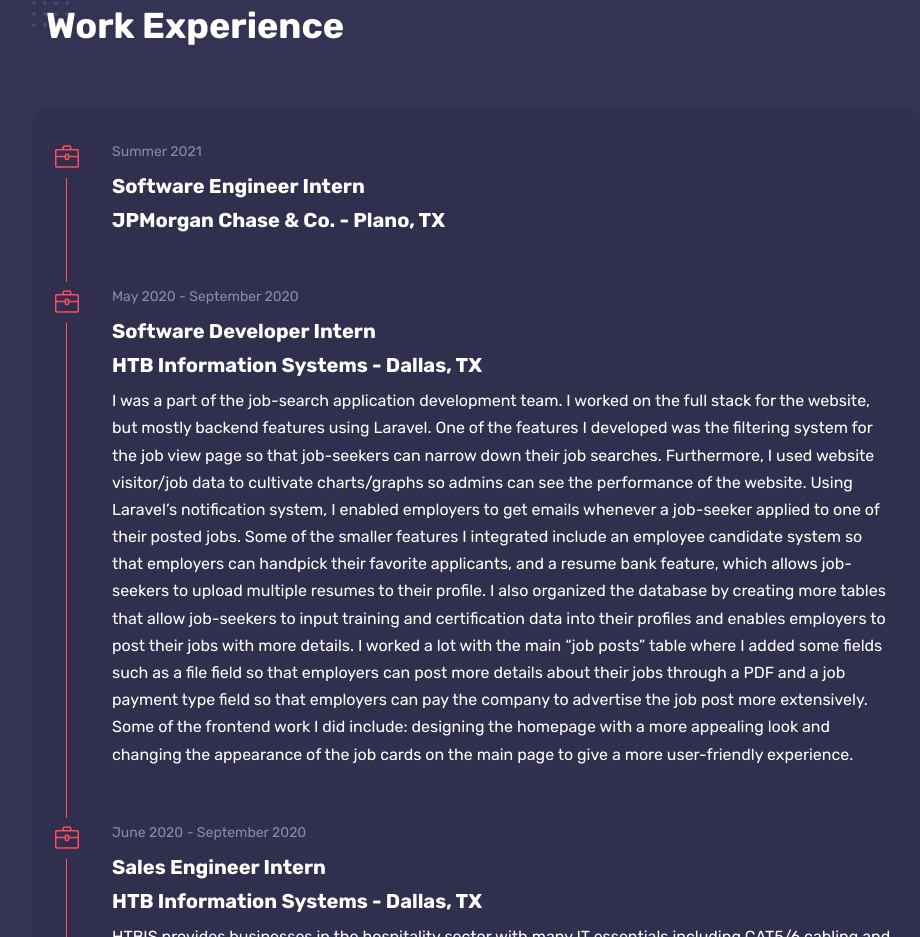
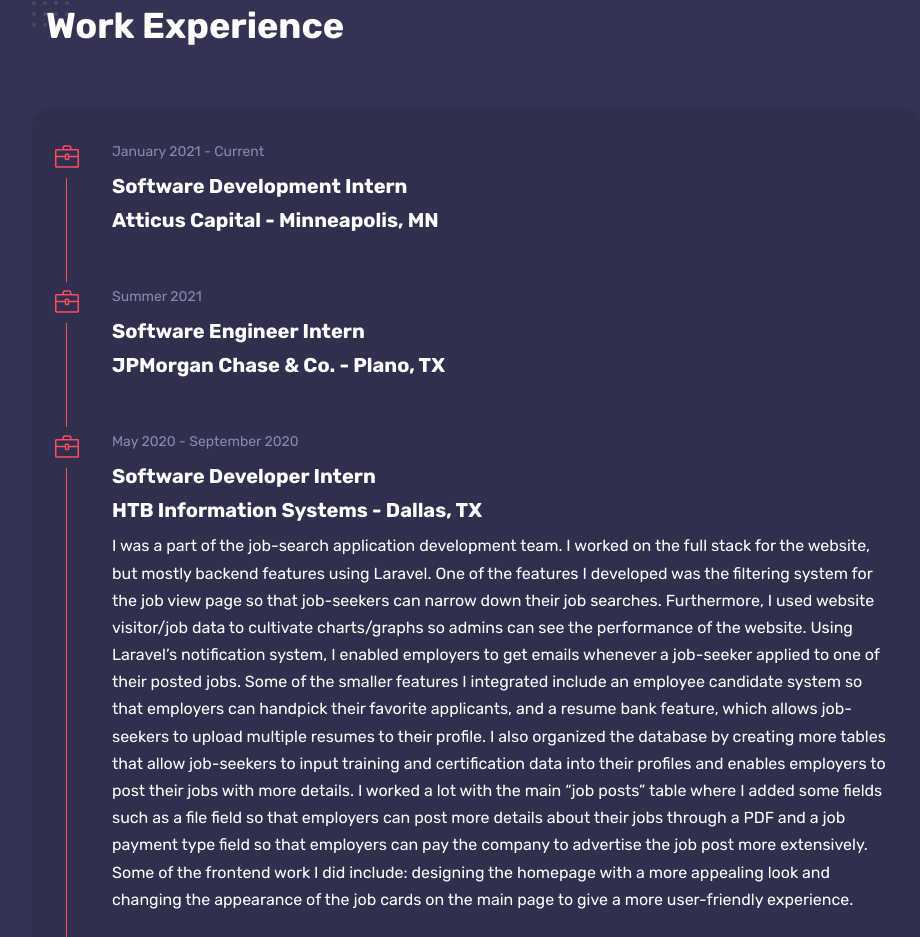
Before and after one commit to Tahmid2000/personal_portfolio, a plain HTML site: page index.html in a window 1280 px wide. Shown: the part 2617-3554 px from the top of the page, without its empty margins (163-1083 px from the left). Drawn offline with Linux system fonts and the light colour scheme.

Commit message:
update job

```diff
--- a/index.html
+++ b/index.html
@@ -436,6 +436,14 @@
 						<!-- timeline wrapper -->
 						<div class="timeline exp bg-dark rounded shadow-light padding-30 overflow-hidden">
 
+							<div class="timeline-container wow fadeInUp">
+								<div class="content">
+									<span class="time">January 2021 - Current</span>
+									<h3 class="title">Software Development Intern</h3>
+									<h3 class="title">Atticus Capital - Minneapolis, MN</h3>
+									<!-- <p><strong>Plano, TX</strong></p> -->
+								</div>
+							</div>
 							<!-- timeline item -->
 							<div class="timeline-container wow fadeInUp">
 								<div class="content">
@@ -445,6 +453,8 @@
 									<!-- <p><strong>Plano, TX</strong></p> -->
 								</div>
 							</div>
+
+
 
 							<!-- timeline item -->
 							<div class="timeline-container wow fadeInUp" data-wow-delay="0.2s">
```
